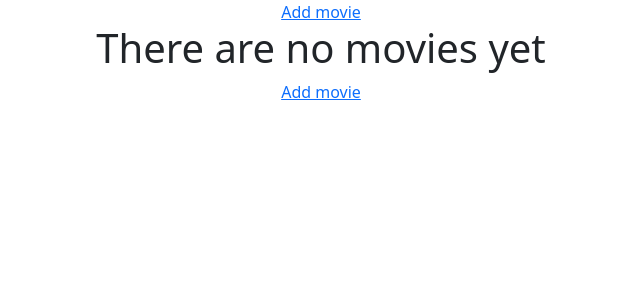
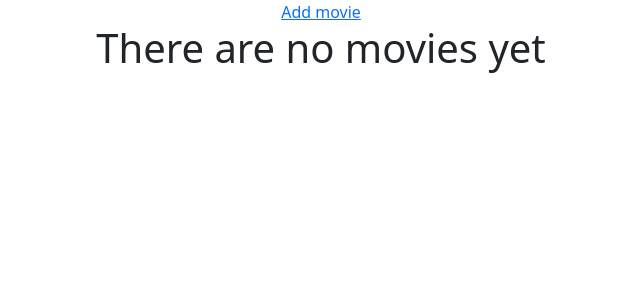
Before and after one commit to Falvare/movies, a Django app: page / in a window 1280 px wide. Shown: the part 56-356 px from the top of the page, without its empty margins (319-959 px from the left). Run offline with Django 4.2, Linux system fonts and the light colour scheme; data that the repository does not hold is empty.

Commit message:
Removed duplicate links from genres and movies pages

```diff
--- a/templates/movies/genres.html
+++ b/templates/movies/genres.html
@@ -23,7 +23,6 @@
 
     {% else %}
         <h1>There are no genres yet</h1>
-        <a href={% url 'add genre' %}>Add movie</a>
     {% endif %}
 
 </div>
--- a/templates/movies/movies.html
+++ b/templates/movies/movies.html
@@ -19,7 +19,6 @@
         </div>
     {% else %}
         <h1>There are no movies yet</h1>
-        <a href={% url "add movie" %}>Add movie</a>
     {% endif %}
 </div>
 
```
